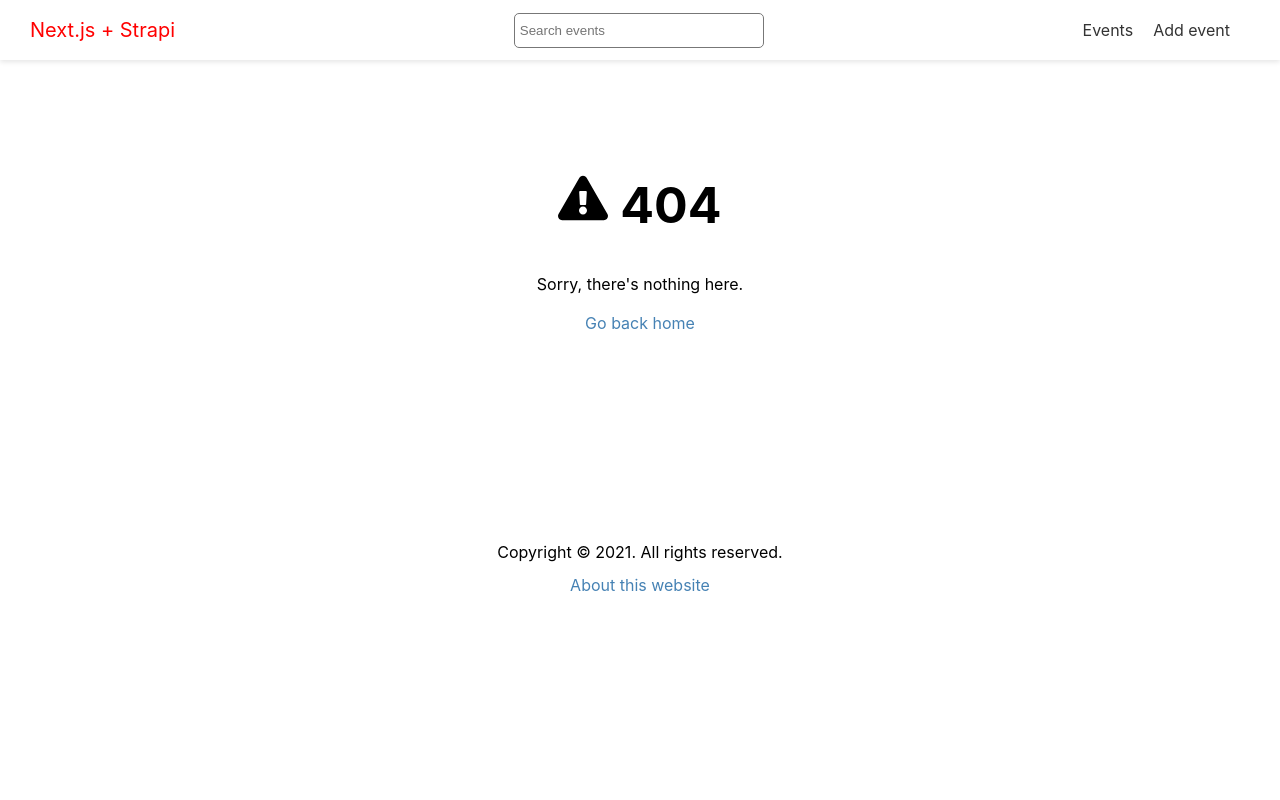
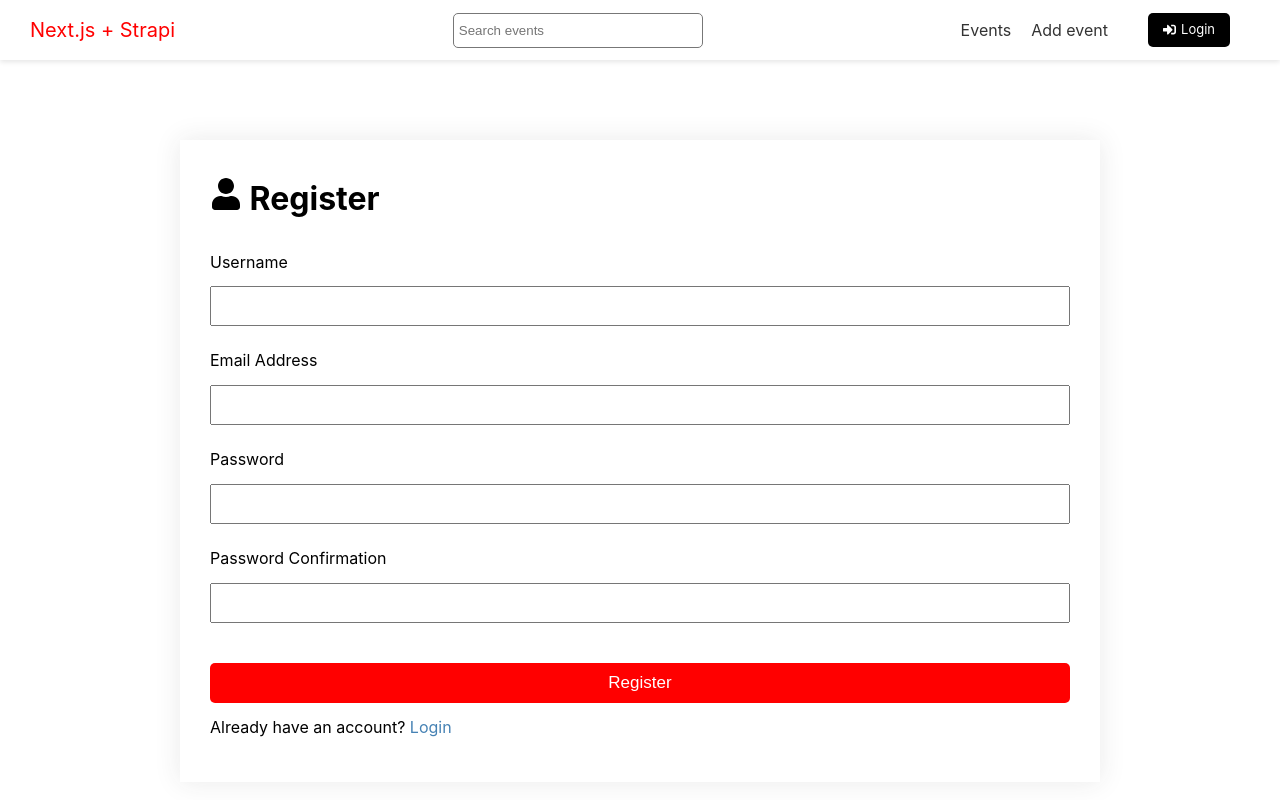
Before and after one commit to kennyalmendral/nextjs-strapi, a Next.js app: page /account/register in a window 1280 px wide. Before the commit this address had no page. Shown: the top 800 px of the page. Built offline with nearby package versions, Linux system fonts and the light colour scheme; no server answers.

Commit message:
Add login and register pages

```diff
--- a/components/Header.js
+++ b/components/Header.js
@@ -1,3 +1,5 @@
+import { FaSignInAlt, FaSignOutAlt } from 'react-icons/fa'
+
 import Link from 'next/link'
 
 import Search from './Search'
@@ -28,6 +30,12 @@ export default function Header() {
               <a>Add event</a>
             </Link>
           </li>
+
+          <li>
+            <Link href="/account/login">
+              <a className="btn-secondary btn-icon"><FaSignInAlt /> Login</a>
+            </Link>
+          </li>
         </ul>
       </nav>
     </header>
--- /dev/null
+++ b/pages/account/register.js
@@ -0,0 +1,69 @@
+import Link from 'next/link'
+
+import { useState, useEffect, useContext } from 'react'
+
+import { FaUser } from 'react-icons/fa'
+
+import { ToastContainer, toast } from 'react-toastify'
+import 'react-toastify/dist/ReactToastify.css'
+
+import Layout from '@/components/Layout'
+
+import styles from '@/styles/Auth.module.css'
+
+import { API_URL } from '@/config/index'
+
+export default function Register() {
+  const [username, setUsername] = useState('')
+  const [email, setEmail] = useState('')
+  const [password, setPassword] = useState('')
+  const [passwordConfirmation, setPasswordConfirmation] = useState('')
+
+  const register = e => {
+    e.preventDefault()
+
+    if (password !== passwordConfirmation) {
+      toast.error("Passwords do not match.")
+
+      return
+    }
+
+    console.log(username, email, password)
+  }
+
+  return (
+    <Layout title="Register | Next.js + Strapi">
+      <div className={styles.auth}>
+        <h1><FaUser /> Register</h1>
+
+        <ToastContainer />
+
+        <form onSubmit={register}>
+          <div>
+            <label htmlFor="username">Username</label>
+            <input type="text" id="username" value={username} onChange={(e) => setUsername(e.target.value)} />
+          </div>
+
+          <div>
+            <label htmlFor="email">Email Address</label>
+            <input type="email" id="email" value={email} onChange={(e) => setEmail(e.target.value)} />
+          </div>
+
+          <div>
+            <label htmlFor="password">Password</label>
+            <input type="password" id="password" value={password} onChange={(e) => setPassword(e.target.value)} />
+          </div>
+
+          <div>
+            <label htmlFor="password-confirmation">Password Confirmation</label>
+            <input type="password" id="password-confirmation" value={passwordConfirmation} onChange={(e) => setPasswordConfirmation(e.target.value)} />
+          </div>
+
+          <input type="submit" className="btn" value="Register" />
+
+          <p>Already have an account? <Link href="/account/login">Login</Link></p>
+        </form>
+      </div>
+    </Layout>
+  )
+}
--- /dev/null
+++ b/styles/Auth.module.css
@@ -0,0 +1,31 @@
+.auth {
+  min-width: 500px;
+  margin: auto;
+  padding: 30px;
+  box-shadow: 0 0 25px 0 rgba(50, 50, 50, 0.1);
+}
+
+.auth label {
+  display: block;
+  margin-bottom: 10px;
+}
+
+.auth input[type="text"],
+.auth input[type="email"],
+.auth input[type="password"] {
+  display: block;
+  width: 100%;
+  height: 40px;
+  padding: 5px;
+  font-size: 18px;
+}
+
+.auth input[type="submit"] {
+  margin-top: 20px;
+  width: 100%;
+  font-size: 17px;
+}
+
+.auth div {
+  margin-bottom: 20px;
+}
```
Also changed, not shown: pages/account/login.js (added, +51 -0 lines).
